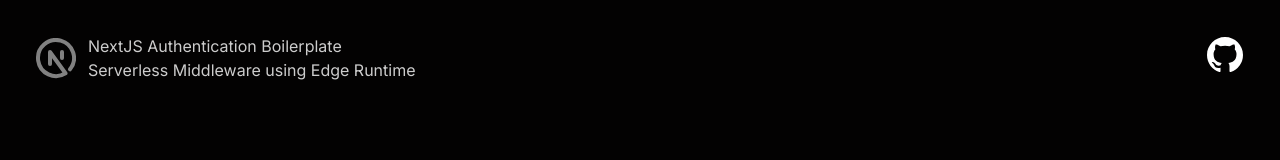
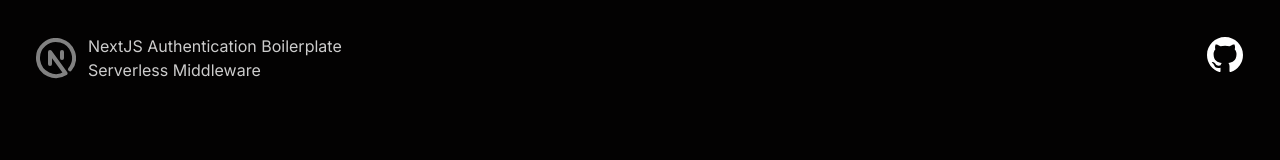
Before and after one commit to scottjason/nextjs-authentication-boilerplate, a Next.js app: page / in a window 1280 px wide. Shown: the top 160 px of the page. Built offline with nearby package versions, Linux system fonts and the light colour scheme.

Commit message:
update navbar copy

```diff
--- a/src/components/navbar.tsx
+++ b/src/components/navbar.tsx
@@ -11,7 +11,7 @@ export const NavBar = () => {
         NextJS Authentication Boilerplate
       </p>
       <p className='text-white ml-[5.5rem] nav:hidden opacity-80'>
-        Serverless Middleware using Edge Runtime
+        Serverless Middleware
       </p>
       <div onClick={() => window.open(repoUrl, '_blank')}>
         <BsGithub className='absolute z-10 cursor-pointer top-8 right-8 mt-[5px] mr-[5px] text-white w-9 h-9' />
```
